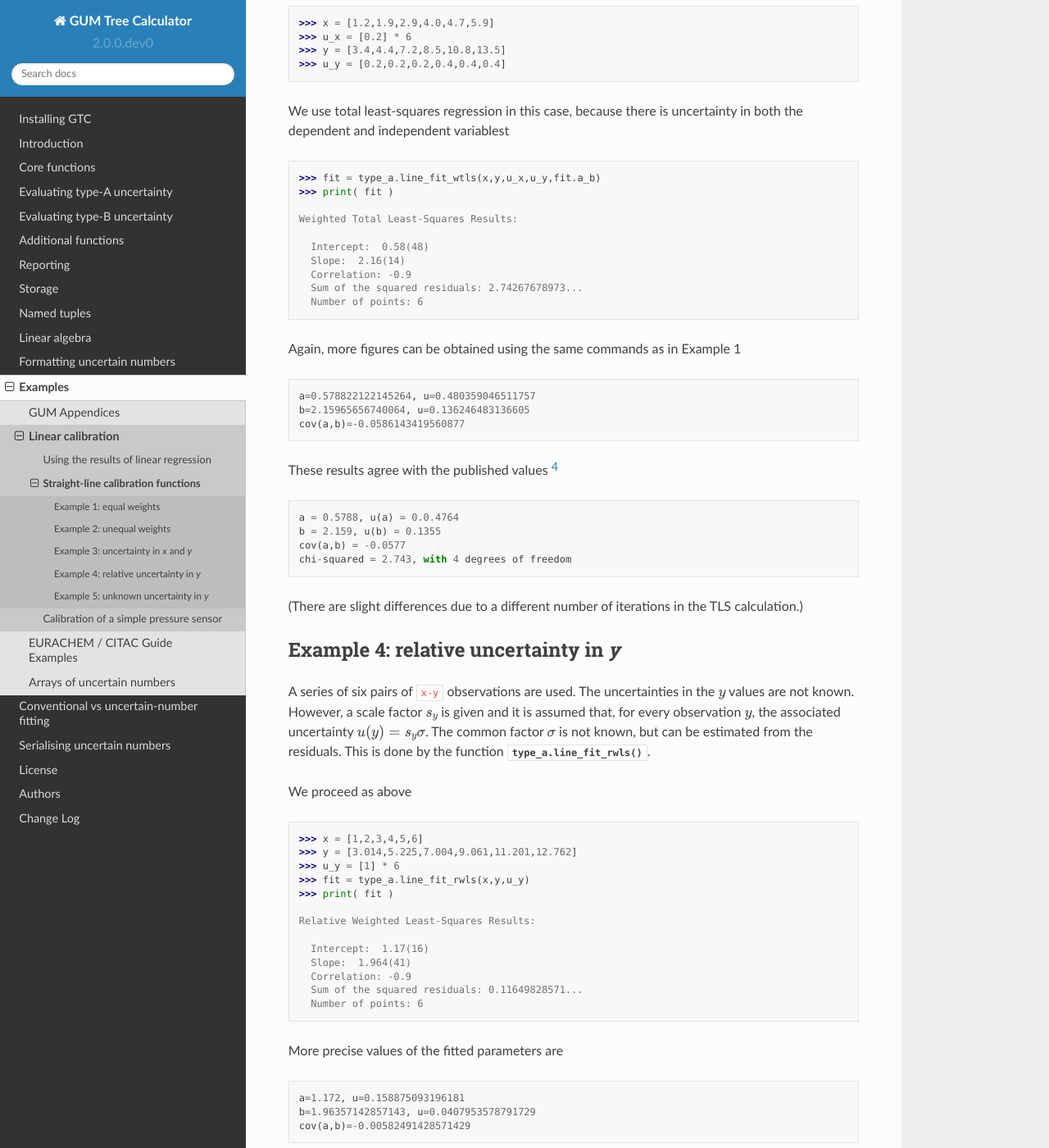
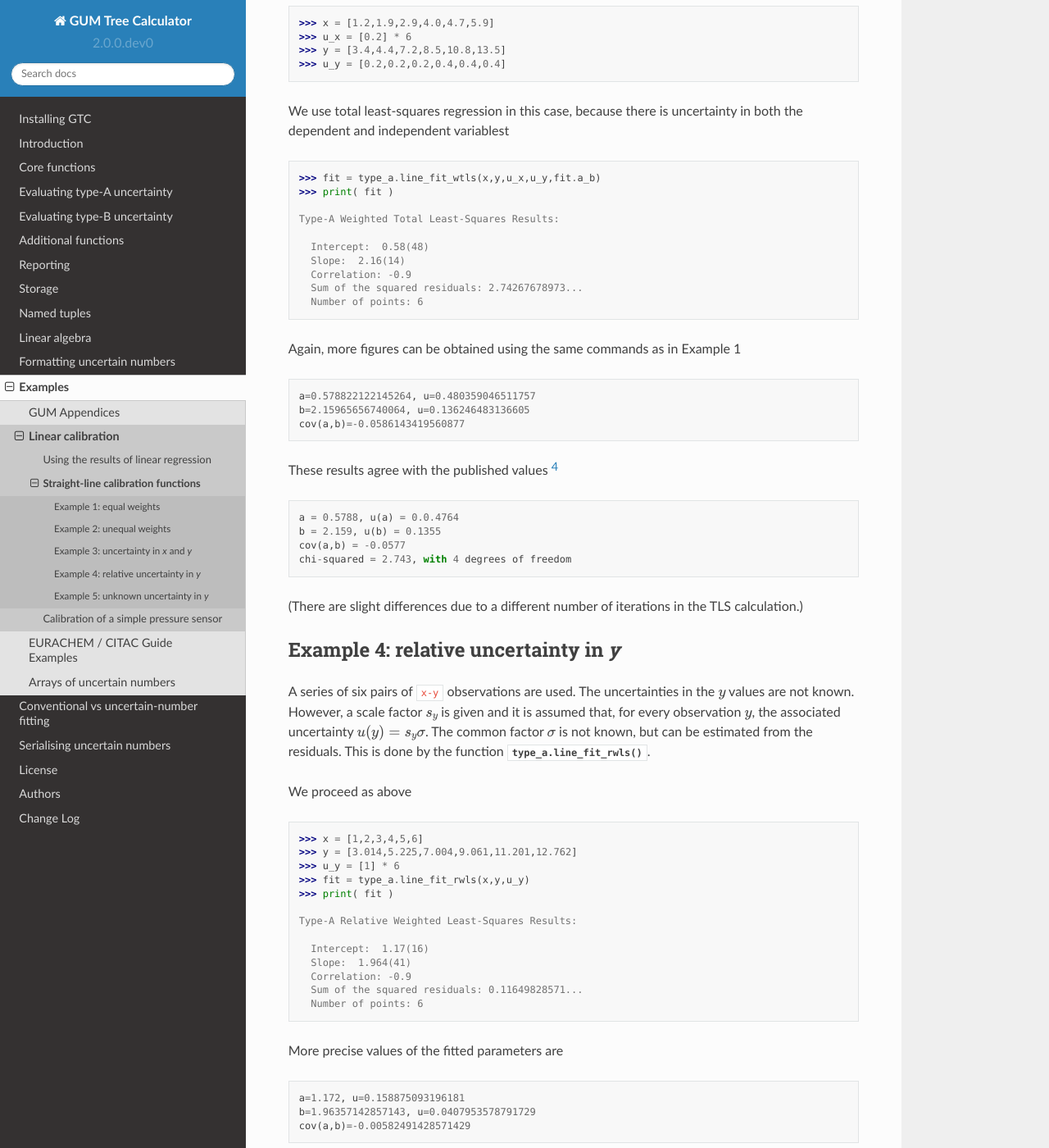
Before and after one commit to MSLNZ/GTC, a Sphinx documentation site: the page built from docs/API/straight_line_functions.rst, in a window 1280 px wide and 1400 px high, scrolled down 3705 px. Shown: the whole window at 82% size. Built offline with Sphinx 7.4.7 and the Read the Docs theme 2.0.0, drawn with Linux system fonts in a browser that asks for light colours; some of the changed text lies outside the part shown.

Commit message:
Try to fix doctest failures

```diff
--- a/docs/API/straight_line_functions.rst
+++ b/docs/API/straight_line_functions.rst
@@ -27,7 +27,7 @@ We apply weighted least-squares regression to the data, which assumes that the v
     >>> fit = type_a.line_fit_wls(x,y,u_y)
     >>> print(fit)
     <BLANKLINE>
-    Weighted Least-Squares Results:
+    Type-A Weighted Least-Squares Results:
     <BLANKLINE>
       Intercept:  1.87(47)
       Slope:  1.76(12)
@@ -147,7 +147,7 @@ We use total least-squares regression in this case, because there is uncertainty
     >>> fit = type_a.line_fit_wtls(x,y,u_x,u_y,fit.a_b)
     >>> print( fit )
     <BLANKLINE>
-    Weighted Total Least-Squares Results:
+    Type-A Weighted Total Least-Squares Results:
     <BLANKLINE>
       Intercept:  0.58(48)
       Slope:  2.16(14)
@@ -182,7 +182,7 @@ We proceed as above ::
     >>> fit = type_a.line_fit_rwls(x,y,u_y)
     >>> print( fit )
     <BLANKLINE>
-    Relative Weighted Least-Squares Results:
+    Type-A Relative Weighted Least-Squares Results:
     <BLANKLINE>
       Intercept:  1.17(16)
       Slope:  1.964(41)
@@ -218,7 +218,7 @@ We proceed as follows. The data sequences are defined and the ordinary least-squ
     >>> fit = type_a.line_fit(x,y)
     >>> print( fit )
     <BLANKLINE>
-    Ordinary Least-Squares Results:
+    Type-A Ordinary Least-Squares Results:
     <BLANKLINE>
       Intercept:  1.17(16)
       Slope:  1.964(41)
```
Also changed, not shown: 2 other files.
